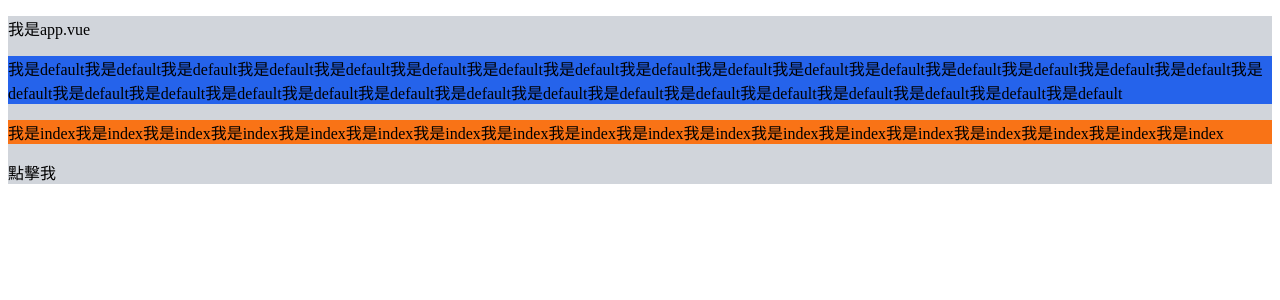
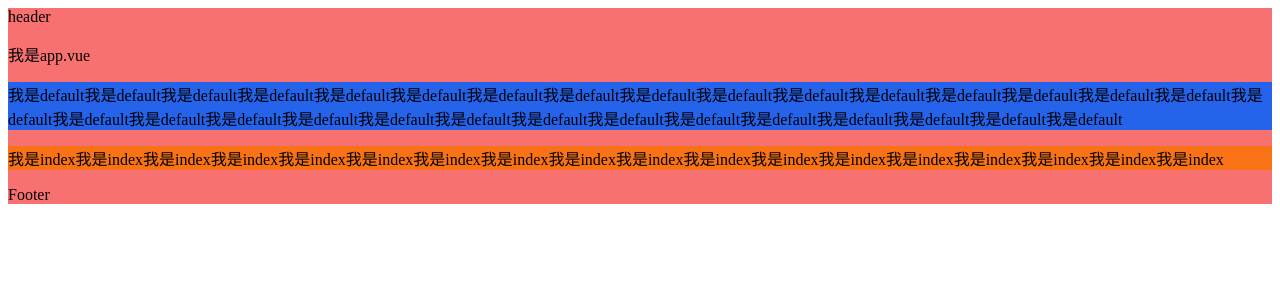
Before and after one commit to Lojitao/Donkey_Move, a Nuxt app: page / in a window 1280 px wide. Shown: the top 300 px of the page. Built offline with nearby package versions, Linux system fonts and the light colour scheme.

Commit message:
app.vue加入全局組件

```diff
--- a/app.vue
+++ b/app.vue
@@ -1,18 +1,21 @@
 <template>
-  <div class="bg-gray-300">
+  <div class=" bg-blue md:bg-black lg:bg-red">
+    <LayoutsHeader />
     <Loading></Loading>
     <p>我是app.vue</p>
 
     <NuxtLayout></NuxtLayout>
-    <div @click="getData()" class="cursor-pointer">點擊我</div>
+    <!-- <div @click="getData()" class="cursor-pointer">點擊我</div> -->
 
     <!-- <NuxtWelcome /> -->
+    <LayoutsFooter />
   </div>
 </template>
 
-
 <script setup lang="ts">
   // import donateType from "~/apis";
+  // import Header from '@/components/layouts/Header.vue'
+  // import Footer from '@/components/layouts/Footer.vue'
   import API from '~/apis';
 
   // const { data: userInfoResult, execute } = await apis.donateType.Publicload()
--- /dev/null
+++ b/components/layouts/Footer.vue
@@ -0,0 +1,9 @@
+<template>
+  <div>Footer</div>
+</template>
+
+<script>
+export default {
+  name: 'Footer'
+}
+</script>
--- /dev/null
+++ b/components/layouts/Header.vue
@@ -0,0 +1,10 @@
+<template>
+  <div>header</div>
+</template>
+
+
+<script>
+export default {
+  name: 'Header'
+}
+</script>
--- a/package.json
+++ b/package.json
@@ -10,7 +10,7 @@
   },
   "devDependencies": {
     "@nuxt/devtools": "latest",
-    "@unocss/nuxt": "^0.55.4",
+    "@unocss/nuxt": "^0.55.7",
     "nuxt": "^3.7.0"
   },
   "dependencies": {
```
Also changed, not shown: 1 other file (tests, documents, lock files or other folders).
